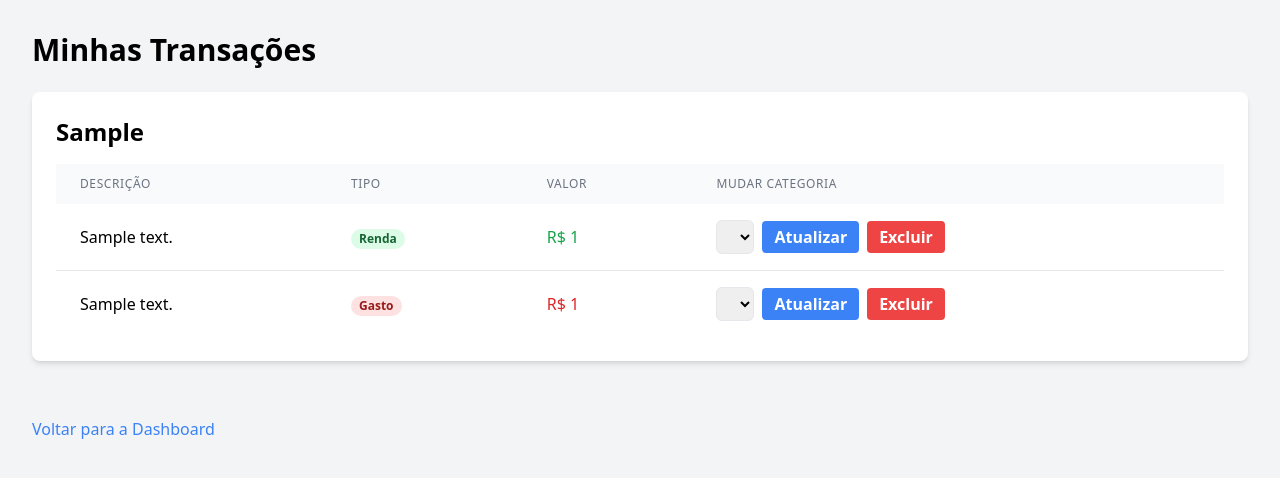
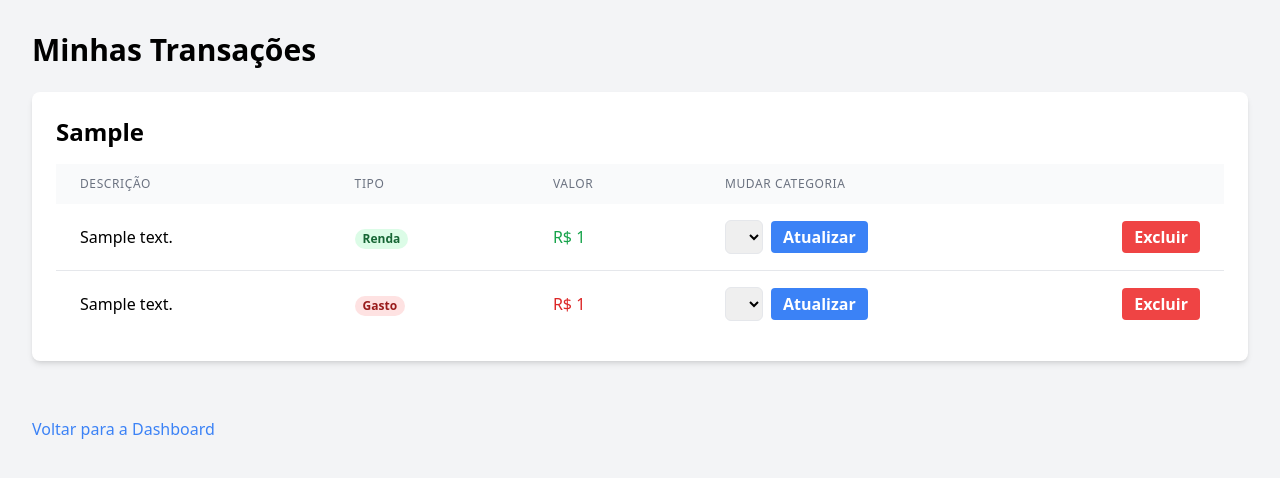
Before and after one commit to was-app/save-spark, a Django app: page /transactions/view-all/ in a window 1280 px wide. Shown: the top 478 px of the page. Run offline with Django 5.2, Linux system fonts and the light colour scheme; the first user in the database is signed in; tables that the repository leaves empty hold one stand-in row (Sample ...); lists and menus that the app fills with data are empty; some libraries are stand-ins or nearby versions.

Commit message:
template view_all

```diff
--- a/Transactions/templates/transactions/view_all.html
+++ b/Transactions/templates/transactions/view_all.html
@@ -40,8 +40,8 @@
                 </td>
 
                 <td class="px-6 py-4 whitespace-nowrap">
-                    <div class="flex items-center gap-2">
-                        <!-- Formulário de atualização -->
+                    <div class="flex justify-between items-center">
+                        <!-- Atualizar -->
                         <form method="POST" class="flex items-center gap-2">
                             {% csrf_token %}
                             <input type="hidden" name="transaction_id" value="{{ t.id }}">
```
Also changed, not shown: other parts of Transactions/templates/transactions/view_all.html (+7 -8 lines), Persistence/migrations/0004_alter_incometransaction_value_and_more.py (added), Persistence/migrations/0005_alter_incometransaction_value_and_more.py (added).
